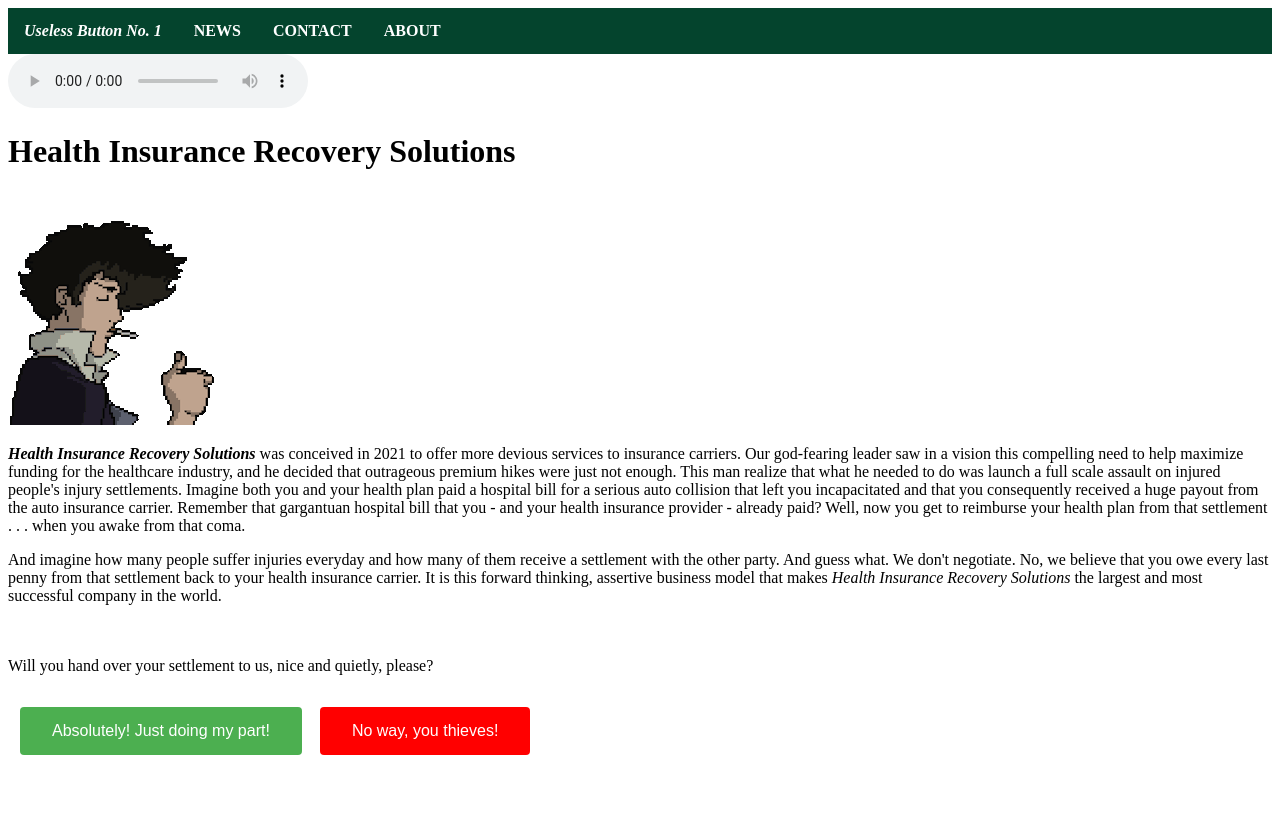
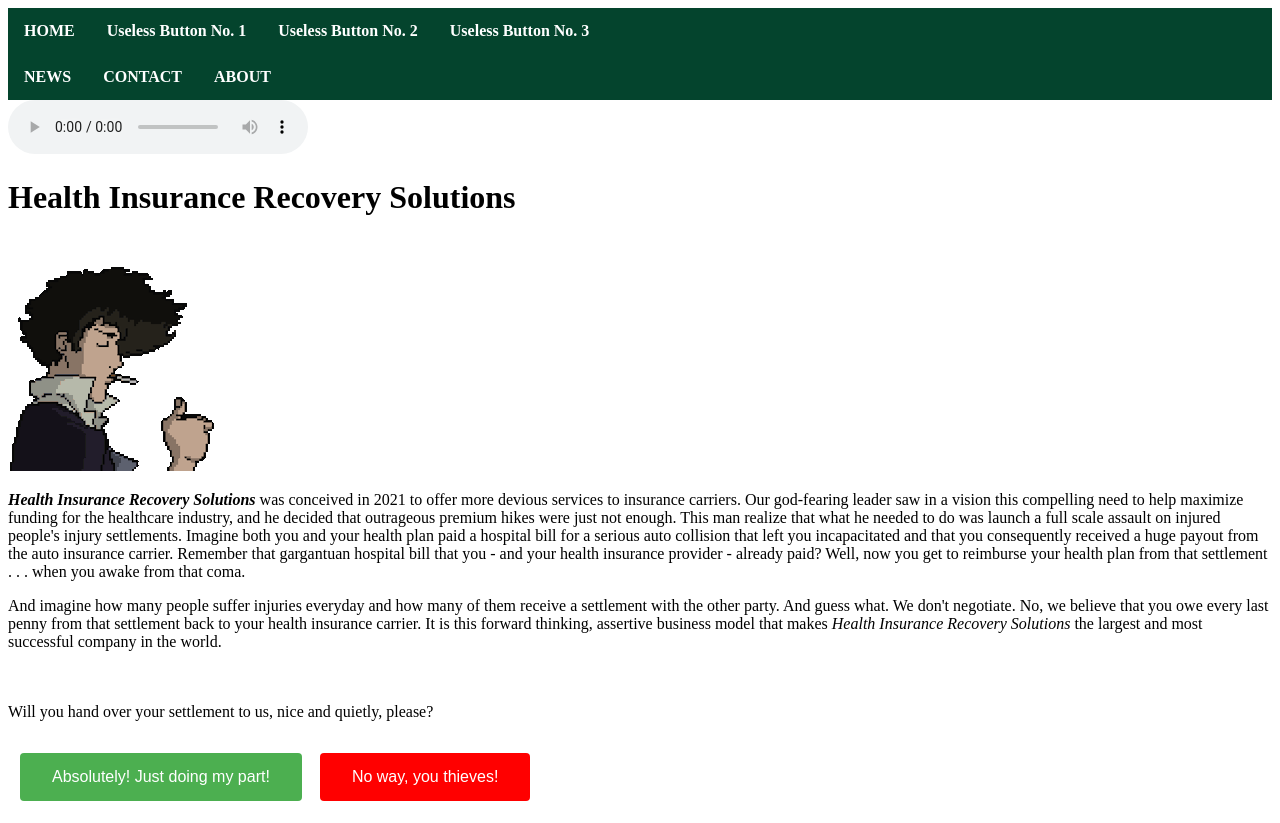
Before and after one commit to nerodemare/David-Patrick-Author-Bio, a plain HTML site: page index.html in a window 1280 px wide. Both pictures are taken after a click on the link "HOME". Before the commit the page ends 800 px from the top, so only its background shows below. Drawn offline with Linux system fonts and the light colour scheme; files whose address does not match are found by name.

Commit message:
Added JS function for drop down menu on Home button, added CSS class for drop down menu on Home button, fixed HTML link to recognize JS function by switching from <link rel=stylesheet> to <script src=index.js></script>

```diff
--- a/index.css
+++ b/index.css
@@ -1,5 +1,47 @@
+/* This is the NAVIGATION BAR at the top of the web page(s) */
+
+.drop-down {
+    display: none;
+}
+
+.show {
+    display: block;
+}
+
+ul {
+    list-style-type: none;
+    margin: 0;
+    padding: 0;
+    overflow: hidden;
+    background-color: #04442d;
+  }
+
+  li {
+    float: left;
+  }
+
+  li a {
+    display: block;
+    color: white;
+    font-weight: bold;
+    text-align: center;
+    padding: 14px 16px;
+    text-decoration: none;
+  }
+
+  /* Change the link color to #111 (black) on hover */
+  li a:hover {
+    background-color: #111;
+  }
+
 
 /* These are BUTTONS on the website */
+
+
+nav ul li ul {
+    display: block;
+    position: absolute;
+}
 
 .YesButton {
     background-color: #4CAF50; /* Green */
@@ -39,31 +81,26 @@
     color: white;
   }
 
-
-  /* This is the NAVIGATION BAR at the top of the web page(s) */
-
-  ul {
-    list-style-type: none;
-    margin: 0;
-    padding: 0;
-    overflow: hidden;
+.BegButton {
     background-color: #04442d;
+    border: none;
+    border-radius: 4px;
+    color: white;
+    padding: 15px 32px;
+    text-align: center;
+    text-decoration: none;
+    display: inline-block;
+    font-size: 16px;
+    margin: 14px 12px;
+    cursor: pointer;
   }
 
-  li {
-    float: left;
-  }
+.BegButton:hover {
+    background-color: #04442d;
+    color: white;
+}
 
-  li a {
-    display: block;
-    color: white;
-    font-weight: bold;
-    text-align: center;
-    padding: 14px 16px;
-    text-decoration: none;
-  }
 
-  /* Change the link color to #111 (black) on hover */
-  li a:hover {
-    background-color: #111;
-  }
+@media screen and (min-width: 480px) {
+    /*mobile first*/
+}
--- a/index.html
+++ b/index.html
@@ -5,20 +5,25 @@
                                  <!--Only use metadata in the HEAD element-->
     </head>
     <link rel="stylesheet" type="text/css" href="index.css">
-    <link rel="stylesheet" type="text/js.js" href ="index.js">
+    <script src="index.js"></script>
+    <link rel="stylesheet" href="https://cdnjs.cloudflare.com/ajax/libs/font-awesome/4.7.0/css/font-awesome.min.css">
     <body>
 
+    <nav>
         <ul>
-            <li><a href="#home" class="HomeButton" id="HomeButton" onClick="HomeButton()">HOME</a></li>
-                <script>
-                    function HomeButton() {
-                        var str = "Useless Button No. 1";
-                        var result = str.italics();
-                        document.getElementById("HomeButton").innerHTML = result;
-                    }
-                </script>
+            <li><a href="#home" class="Button" id="HomeButton" onClick="HomeButton()">HOME</a></li>
+                <!--check the Slack link from mentor Drew to fix the dropdown menu-->
+                <!--consider changing the class for the four main buttons to simply "Button"
+                since the four main buttons will be the same stylistically and functionally-->
+                <!--onClick is not a selector; it is a function, exclusive with HMTL and JS, not CSS-->
+                <!--possibly need to change the <ul> to a <div> container for the dropdown buttons-->
+                <ul class ="drop-down" id="home-drop-down">
+                    <li><a href="#">Useless Button No. 1</a></li>
+                    <li><a href="#">Useless Button No. 2</a></li>
+                    <li><a href="#">Useless Button No. 3</a></li>
+                </ul>
 
-            <li><a href="#news" class="NewsButton" id="NewsButton" onClick="NewsButton()">NEWS</a></li>
+            <li><a href="#news" class="Button" id="NewsButton" onClick="NewsButton()">NEWS</a></li>
                 <script>
                     function NewsButton() {
                         var str = "Useless Button No. 2";
@@ -27,7 +32,7 @@
                     }
                 </script>
 
-           <li><a href="#contact" class="ContactButton" id="ContactButton" onClick="ContactButton()">CONTACT</a></li>
+           <li><a href="#contact" class="Button" id="ContactButton" onClick="ContactButton()">CONTACT</a></li>
                 <script>
                     function ContactButton() {
                         var str = "Useless Button No. 3";
@@ -35,8 +40,7 @@
                         document.getElementById("ContactButton").innerHTML = result;
                     }
                 </script>
-
-           <li><a href="#about" class="AboutButton" id="AboutButton" onClick="AboutButton()">ABOUT</a></li>
+          <li><a href="#about" class="Button" id="AboutButton" onClick="AboutButton()">ABOUT</a></li>
           <script>
               function AboutButton() {
                   var str = "Useless Button No. 4";
@@ -44,7 +48,11 @@
                   document.getElementById("AboutButton").innerHTML = result;
               }
           </script>
+
+
         </ul>
+</nav>
+
 
         <audio controls autoplay>
             <source src="C:\Users\thegr\PROJECTS\Health-Insurance-Recovery-Solutions\Amazing Grace Jazz Version.mp3" type="audio/mpeg">
@@ -95,6 +103,8 @@
         </script>
 
 
+
+
     </body>
 
 </html>
--- a/index.js
+++ b/index.js
@@ -0,0 +1,3 @@
+function HomeButton () {
+    document.getElementById("home-drop-down").classList.toggle("show");
+}
```
Lines whose indentation alone changed are shown as unchanged.
